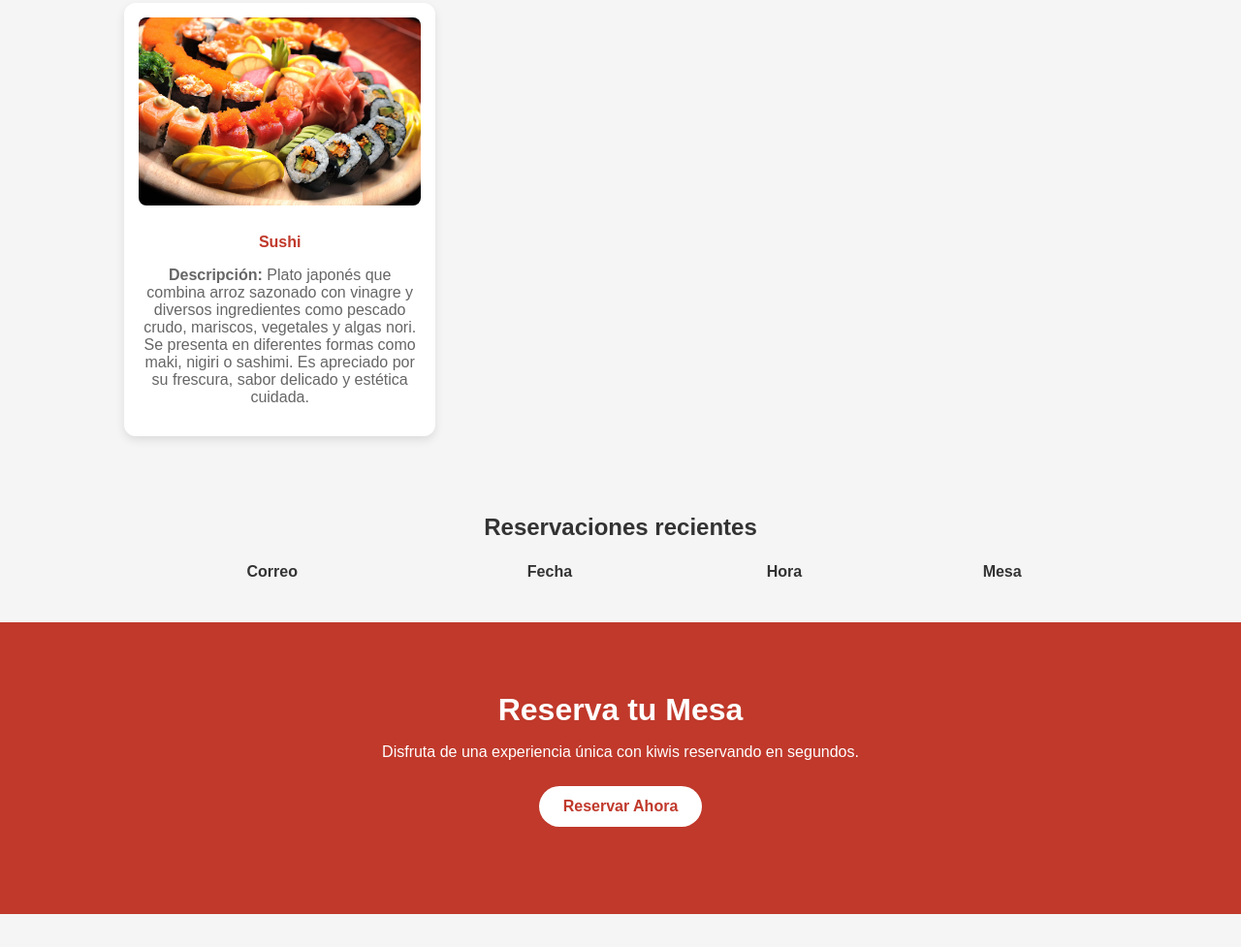
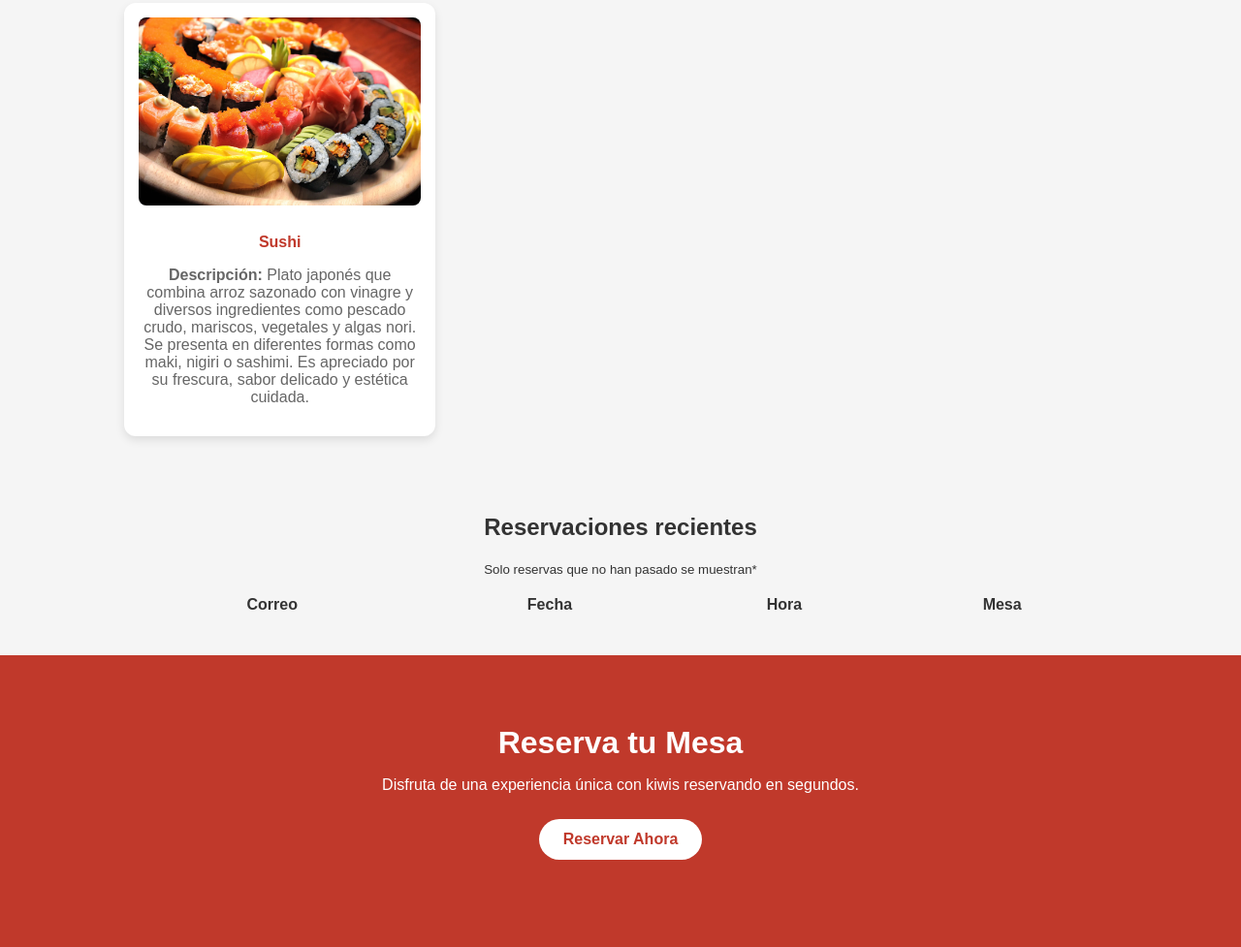
Before and after one commit to SoulSeFct/reservas, a website: page public/app/mainpage.html in a window 1280 px wide. Shown: the part 1243-2220 px from the top of the page at 97% size. Before the commit the page ends 2186 px from the top, so only its background shows below. Drawn offline with Linux system fonts and the light colour scheme; no server answers.

Commit message:
Readme y aclaración

```diff
--- a/public/app/mainpage.html
+++ b/public/app/mainpage.html
@@ -54,6 +54,7 @@
     </div>
   </section>
 <h2>Reservaciones recientes</h2>
+<p style="justify-self: center;"><small>Solo reservas que no han pasado se muestran*</small></p>
 <table id="tablaReservas">
         <thead>
             <tr>
```
Also changed, not shown: README.md (added).
